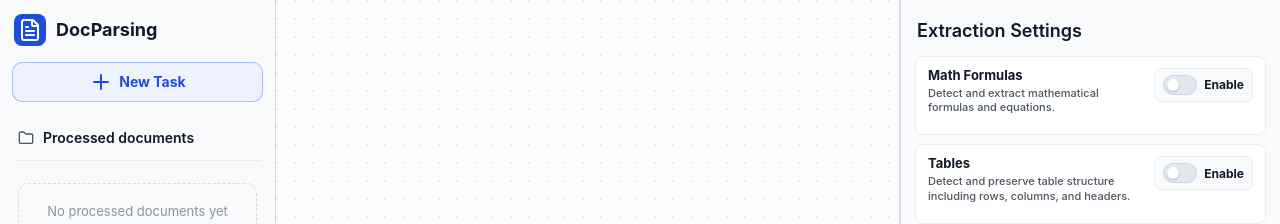
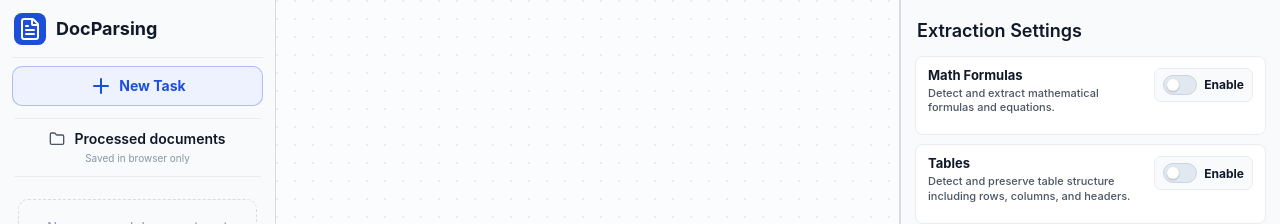
Before and after one commit to boyaditya/dokustruct, a website built with Vite: page index.html in a window 1280 px wide. Shown: the top 224 px of the page. Built offline with nearby package versions, Linux system fonts and the light colour scheme.

Commit message:
refactor(ui): refine sidebar layout

```diff
--- a/index.html
+++ b/index.html
@@ -33,8 +33,11 @@
       <!-- History -->
       <div class="file-list-section">
         <div class="file-list-header">
+          <div class="file-list-header-top">
           <i data-lucide="folder"></i>
           <span id="queueTitle">Processed documents</span>
+        </div>
+          <div class="file-list-header-note">Saved in browser only</div>
         </div>
         <div class="file-list" id="fileList">
           <!-- History items will be loaded here -->
--- a/ui/styles/app.css
+++ b/ui/styles/app.css
@@ -2062,8 +2062,8 @@ body {
 
 .sidebar-header {
     min-height: 46px;
-    padding: 0 2px 10px;
-    border-bottom: 0;
+    padding: 0 2px 12px;
+    border-bottom: 1px solid var(--border-light);
 }
 
 .logo-section {
@@ -2090,7 +2090,7 @@ body {
 
 .create-task-btn {
     height: 40px;
-    margin: 4px 0 16px;
+    margin: 8px 0 12px;
     border: 1px solid rgba(29, 78, 216, 0.32);
     border-radius: 10px;
     background: #eef2ff;
@@ -2238,6 +2238,31 @@ body {
 .history-delete i {
     width: 15px;
     height: 15px;
+}
+
+.file-list-header {
+    display: flex;
+    flex-direction: column;
+    gap: 3px;
+    padding: 10px 4px 12px;
+    border-top: 1px solid var(--border-light);
+    color: var(--text);
+    font-size: 14px;
+    font-weight: 600;
+    text-transform: none;
+}
+
+.file-list-header-top {
+    display: flex;
+    align-items: center;
+    gap: 9px;
+}
+
+.file-list-header-note {
+    color: var(--text-tertiary);
+    font-size: 10px;
+    font-weight: 400;
+    line-height: 1.2;
 }
 
 .empty-history {
```
Also changed, not shown: ui/app.js.
